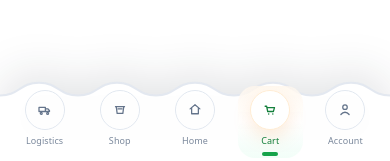
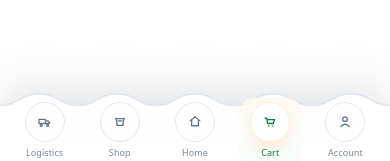
Before and after one commit to Isreal5161/Lantaexpress, a React (Create React App) app: page /cart in a window 390 px wide. Shown: the part 673-834 px from the top of the page. Built offline with nearby package versions, Linux system fonts and the light colour scheme; no server answers.

Commit message:
footer pading adjustment

```diff
--- a/src/components/footer.jsx
+++ b/src/components/footer.jsx
@@ -154,7 +154,7 @@ export const Footer = () => {
         </div>
       </footer>
 
-      <div className="md:hidden fixed inset-x-0 bottom-0 z-50 pb-[max(env(safe-area-inset-bottom),0.2rem)]">
+      <div className="md:hidden fixed inset-x-0 bottom-0 z-50">
         <div className="relative mx-auto max-w-md">
           <div className="absolute inset-x-0 bottom-0 top-0 overflow-hidden drop-shadow-[0_-10px_22px_rgba(15,23,42,0.12)]">
             <svg
@@ -177,14 +177,14 @@ export const Footer = () => {
             </svg>
           </div>
 
-          <div className="relative px-2 pb-1.5 pt-3">
+          <div className="relative px-2 pb-0 pt-3">
             <div className="grid grid-cols-5 gap-0.5">
               {mobileNavItems.map((item) => (
                 <Link key={item.key} href={item.href} className="block">
                   <motion.div
                     whileTap={{ scale: 0.92 }}
                     transition={{ type: "spring", stiffness: 420, damping: 24 }}
-                    className={`relative flex min-h-[4.05rem] flex-col items-center justify-end gap-1 overflow-hidden rounded-[1.15rem] px-1 pb-1.5 pt-2 transition-colors duration-300 ${
+                    className={`relative flex min-h-[4.05rem] flex-col items-center justify-end gap-1 overflow-hidden rounded-[1.15rem] px-1 pb-1 pt-2 transition-colors duration-300 ${
                       item.isActive ? "text-green-700" : "text-slate-500"
                     }`}
                   >
```
